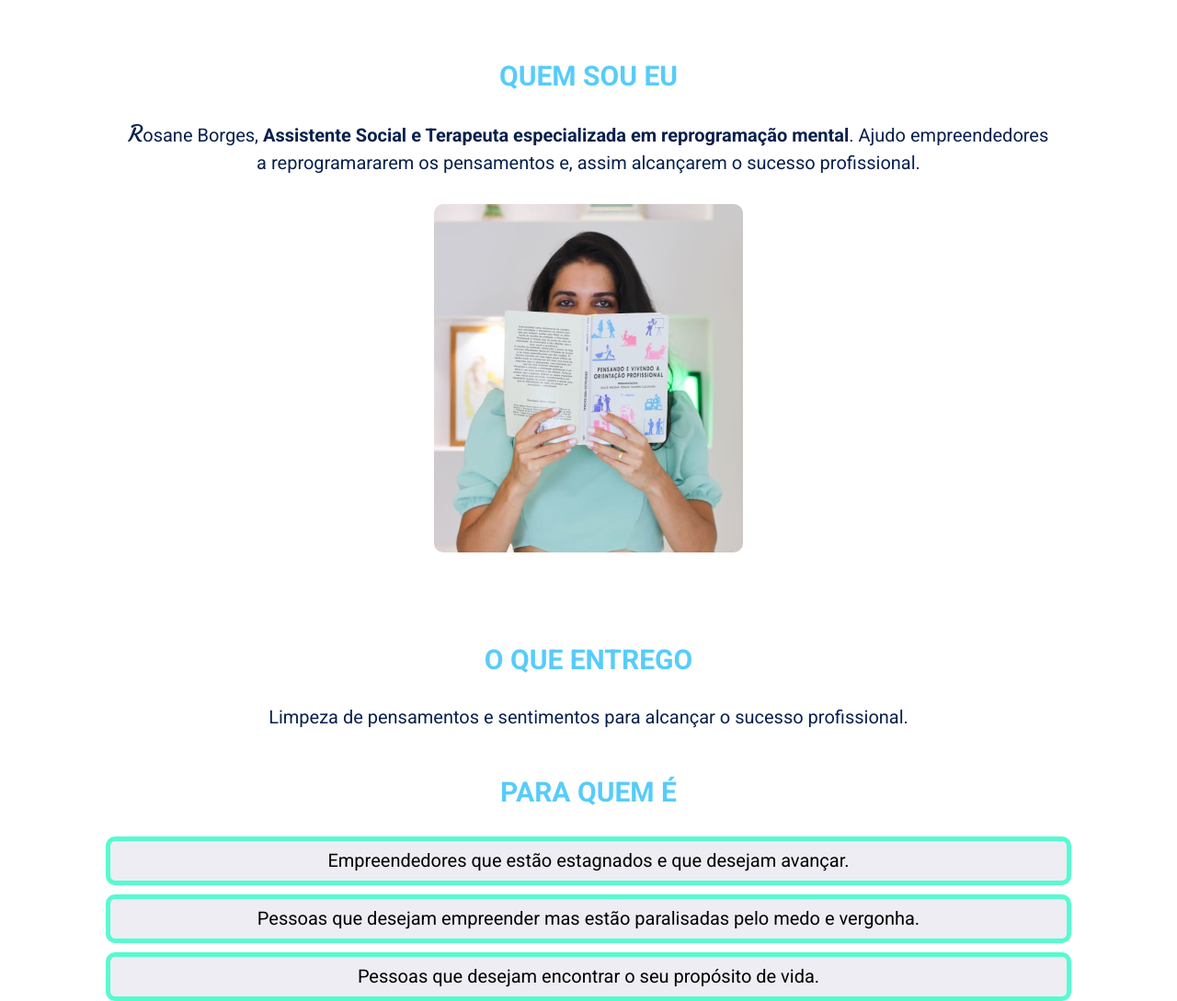
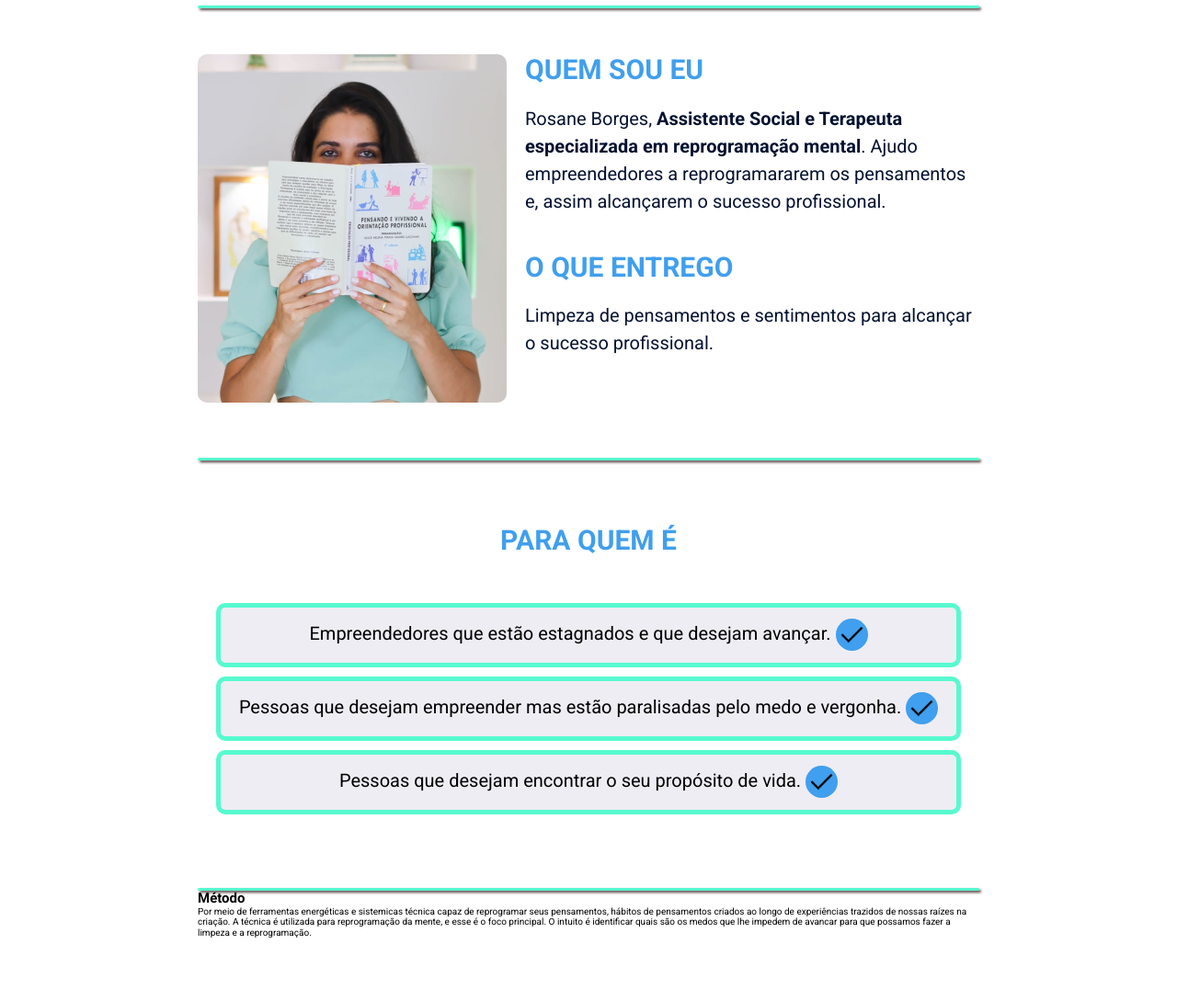
Before and after one commit to delciobrito/projeto-rosane, a plain HTML site: page index.html in a window 1280 px wide. Shown: the part 260-1349 px from the top of the page at 92% size. After the commit the page ends 1280 px from the top, so only its background shows below. Drawn offline with Linux system fonts and the light colour scheme.

Commit message:
Refatorando código

```diff
--- a/assets/css/reset.css
+++ b/assets/css/reset.css
@@ -9,13 +9,23 @@
     --cor-primaria: #5CE1E4;
     --cor-secundaria: #57FACF;
     --cor-terciaria:#54F09A;
-    --cor-text: #09204D;
-    --cor-title: #57CCFA;
+    --cor-text: #041230;
+    --cor-title: #409fee;
 }
 
 body {
-    background: linear-gradient(to bottom #EAE9E4, #C4E3DB, #EEEDF3);
+    background: linear-gradient(to bottom #EAE9E4, #BAE0E1, #C4E3DB, #8DC6CF);
+    font-family: 'Roboto', sans-serif;
     margin: auto;
     width: 82%;
-    font-family: 'Roboto', sans-serif;
+    max-width: 850px;
 }
+
+.horizonRow {
+    margin-top: 6rem;
+    height: .3rem;
+    border: none;
+    border-radius: 1rem;
+    background-color: var(--cor-secundaria);
+    box-shadow: 2px 2px 3px rgb(78, 54, 54);
+}
--- a/assets/css/section-1/section-1.css
+++ b/assets/css/section-1/section-1.css
@@ -1,4 +1,3 @@
 .section-1 {
     margin-top: 5rem;
-    padding: 2rem
 }
--- a/assets/css/section-1/section-1__item.css
+++ /dev/null
@@ -1,13 +0,0 @@
-.section-1__item {
-    list-style: none;
-    font-size: 2rem;
-    border: .5rem solid var(--cor-secundaria);
-    border-radius: 1rem;
-    background-color: #EEEDF3;
-    margin-top: 1rem;
-    padding: 1rem;
-}
-
-.section-1__item:hover {
-
-}
--- a/assets/css/section-1/section-1__list.css
+++ /dev/null
@@ -1,4 +0,0 @@
-.section-1__list {
-    margin-top: 3rem;
-    text-align: center;
-}
--- /dev/null
+++ b/assets/css/section-1/section-1_container.css
@@ -0,0 +1,5 @@
+.section-1__container {
+    display: flex;
+    gap: 2rem;
+
+}
--- a/assets/css/section-1/section-1_image.css
+++ b/assets/css/section-1/section-1_image.css
@@ -1,7 +1,7 @@
 .section-1__image {
-    display: block;
-    margin: auto;
+    /* display: block;
+    margin: auto; */
+    /* float: left; */
     border-radius: 1rem;
-    margin-top: 3rem;
-    margin-bottom: 3rem;
+    /* margin-top: 3rem; */
 }
--- a/assets/css/section-1/section-1_paragraph.css
+++ b/assets/css/section-1/section-1_paragraph.css
@@ -1,13 +1,7 @@
 .section-1__paragraph {
-    margin-top: 3rem;
+    color: var(--cor-text);
     font-size: 2rem;
-    text-align: justify;
     line-height: 3rem;
-    color: var(--cor-text);
-    text-align: center;
+    text-align: left;
+    margin-top: 2rem;
 }
-
-.section-1__paragraph > span {
-    font-family: 'Courgette', cursive;
-    font-size: 2.5rem;
-}
--- a/assets/css/section-1/section-1_title.css
+++ b/assets/css/section-1/section-1_title.css
@@ -1,7 +1,14 @@
-.section-1__title {
+.section-1__title-primeiro {
+    color: var(--cor-title);
     font-size: 3rem;
+    text-transform: uppercase;
+    text-align: left;
+}
+
+.section-1__title-segundo {
     color: var(--cor-title);
+    font-size: 3rem;
     text-transform: uppercase;
-    margin-top: 5rem;
-    text-align: center;
+    text-align: left;
+    margin-top: 4rem;
 }
--- /dev/null
+++ b/assets/css/section-2/section-2.css
@@ -0,0 +1,4 @@
+.section-2 {
+    margin-top: 5rem;
+    padding: 2rem;
+}
--- /dev/null
+++ b/assets/css/section-2/section-2_item.css
@@ -0,0 +1,18 @@
+.section-2__item {
+    list-style: none;
+    font-size: 2rem;
+    border: .5rem solid var(--cor-secundaria);
+    border-radius: 1rem;
+    background-color: #EEEDF3;
+    margin-top: 1rem;
+    padding-top: 1.2rem;
+    height: 70px;
+    vertical-align: middle;
+}
+
+.section-2__item--done {
+    background-color:var(--cor-title);
+    border-radius: 50%;
+    height: 35px;
+    vertical-align: middle;
+}
--- /dev/null
+++ b/assets/css/section-2/section-2_list.css
@@ -0,0 +1,4 @@
+.section-2__list {
+    margin-top: 5rem;
+    text-align: center;
+}
--- /dev/null
+++ b/assets/css/section-2/section-2_title.css
@@ -0,0 +1,6 @@
+.section-2__title {
+    color: var(--cor-title);
+    font-size: 3rem;
+    text-transform: uppercase;
+    text-align: center;
+}
--- a/index.html
+++ b/index.html
@@ -22,11 +22,14 @@
     <link rel="stylesheet" href="./assets/css/menu/menu-list.css">
     <link rel="stylesheet" href="./assets/css/menu/menu-item.css">
     <link rel="stylesheet" href="./assets/css/section-1/section-1.css">
+    <link rel="stylesheet" href="./assets/css/section-1/section-1_container.css">
     <link rel="stylesheet" href="./assets/css/section-1/section-1_title.css">
     <link rel="stylesheet" href="./assets/css/section-1/section-1_paragraph.css">
     <link rel="stylesheet" href="./assets/css/section-1/section-1_image.css">
-    <link rel="stylesheet" href="./assets/css/section-1/section-1__list.css">
-    <link rel="stylesheet" href="./assets/css/section-1/section-1__item.css">
+    <link rel="stylesheet" href="./assets/css/section-2/section-2.css">
+    <link rel="stylesheet" href="./assets/css/section-2/section-2_title.css">
+    <link rel="stylesheet" href="./assets/css/section-2/section-2_list.css">
+    <link rel="stylesheet" href="./assets/css/section-2/section-2_item.css">
 </head>
 
 <body>
@@ -37,33 +40,52 @@
         </div>
         <nav class="menu">
             <ul class="menu__list">
-                <li class="menu__item"><a href=""><img src="assets/img/icones/icons8-facebook-novo-48.png"
+                <li class="menu__item"><a href="#"><img src="assets/img/icones/icons8-facebook-novo-48.png"
                             alt="ícone facebook"></a></li>
-                <li class="menu__item"><a href=""><img src="assets/img/icones/icons8-instagram-48.png"
+                <li class="menu__item"><a href="https://www.instagram.com/rosaneorienta" target="_blank"><img src="assets/img/icones/icons8-instagram-48.png"
                             alt="ícone instagram"></a></li>
                 <li class="menu__item"><a
-                        href="https://api.whatsapp.com/send?phone=5571993137071&text=Olá%20Rosane!%20Tenho%20interesse%20na%20Mentoria%20de%20Carreira."><img
+                        href="https://api.whatsapp.com/send?phone=5571993463432&text=Olá%20Rosane!%20Tenho%20interesse%20na%20Mentoria%20de%20Carreira." target="_blank"><img
                             src="assets/img/icones/icons8-whatsapp-48.png" alt="ícone whatsapp"></a></li>
             </ul>
         </nav>
     </header>
+    <hr class="horizonRow">
     <main>
         <section class="section-1">
-            <h2 class="section-1__title">Quem sou eu</h2>
-            <p class="section-1__paragraph"><span>R</span>osane Borges, <strong>Assistente Social e Terapeuta especializada em reprogramação
-                mental</strong>. Ajudo empreendedores a reprogramararem os pensamentos e, assim alcançarem o sucesso
-                profissional.</p>
-            <img class="section-1__image" src="./assets/img/foto2.png" alt="Foto de Rosane">
+            <div class="section-1__container">
+                <img class="section-1__image" src="./assets/img/foto2.png" alt="Foto de Rosane">
+                <div>
+                    <h2 class="section-1__title-primeiro">Quem sou eu</h2>
+                    <p class="section-1__paragraph">Rosane Borges, <strong>Assistente Social e Terapeuta
+                            especializada em reprogramação
+                            mental</strong>. Ajudo empreendedores a reprogramararem os pensamentos e, assim alcançarem o sucesso
+                        profissional.</p>
+                    <h2 class="section-1__title-segundo">O que entrego</h2>
+                    <p class="section-1__paragraph">Limpeza de pensamentos e sentimentos para alcançar o sucesso profissional.
+                    </p>
+                </div>
+            </div>
         </section>
+        <hr class="horizonRow">
         <section class="section-2">
-            <h2 class="section-1__title">O que entrego</h2>
-            <p class="section-1__paragraph">Limpeza de pensamentos e sentimentos para alcançar o sucesso profissional.</p>
-            <h2 class="section-1__title">Para quem é</h2>
-            <ul class="section-1__list">
-                <li class="section-1__item">Empreendedores que estão estagnados e que desejam avançar.</li>
-                <li class="section-1__item">Pessoas que desejam empreender mas estão paralisadas pelo medo e vergonha.</li>
-                <li class="section-1__item">Pessoas que desejam encontrar o seu propósito de  vida.</li>
+            <h2 class="section-2__title">Para quem é</h2>
+            <ul class="section-2__list">
+                <li class="section-2__item">Empreendedores que estão estagnados e que desejam avançar. <img class="section-2__item--done" src="assets/img/icones/done_FILL0_wght400_GRAD0_opsz48.png" alt=""></li>
+                <li class="section-2__item">Pessoas que desejam empreender mas estão paralisadas pelo medo e vergonha. <img class="section-2__item--done" src="assets/img/icones/done_FILL0_wght400_GRAD0_opsz48.png" alt="">
+                </li>
+                <li class="section-2__item">Pessoas que desejam encontrar o seu propósito de vida. <img class="section-2__item--done" src="assets/img/icones/done_FILL0_wght400_GRAD0_opsz48.png" alt=""></li>
             </ul>
+        </section>
+        <hr class="horizonRow">
+        <section class="section-3">
+            <h2 class="section-3-title">Método</h2>
+            <p class="section-3-paragraph">Por meio de ferramentas energéticas e sistemicas
+                técnica capaz de reprogramar seus pensamentos, hábitos de
+                pensamentos criados ao longo de experiências trazidos de nossas
+                raízes na criação. A técnica é utilizada para reprogramação da
+                mente, e esse é o foco principal. O intuito é identificar
+                quais são os medos que lhe impedem de avancar para que possamos fazer a limpeza e a reprogramação.</p>
         </section>
     </main>
 </body>
```
Also changed, not shown: assets/img/icones/done_FILL0_wght400_GRAD0_opsz48.png (added).
